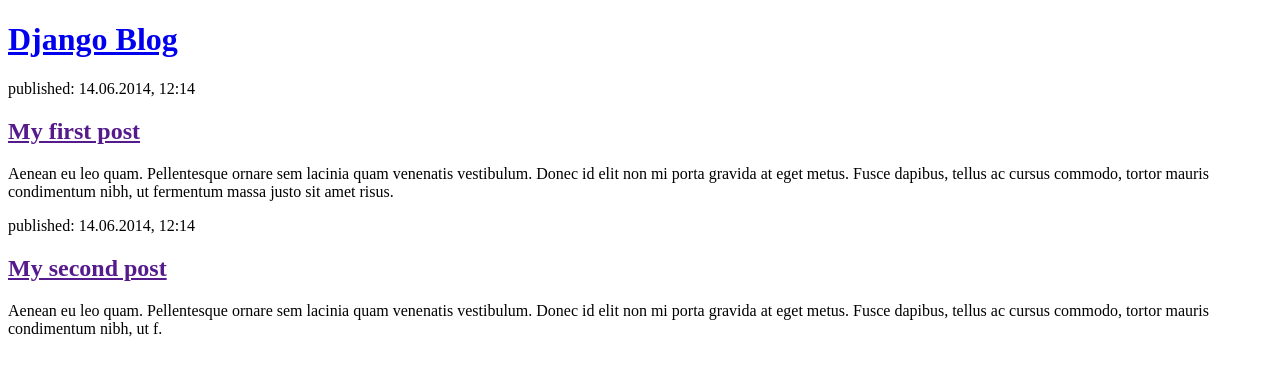
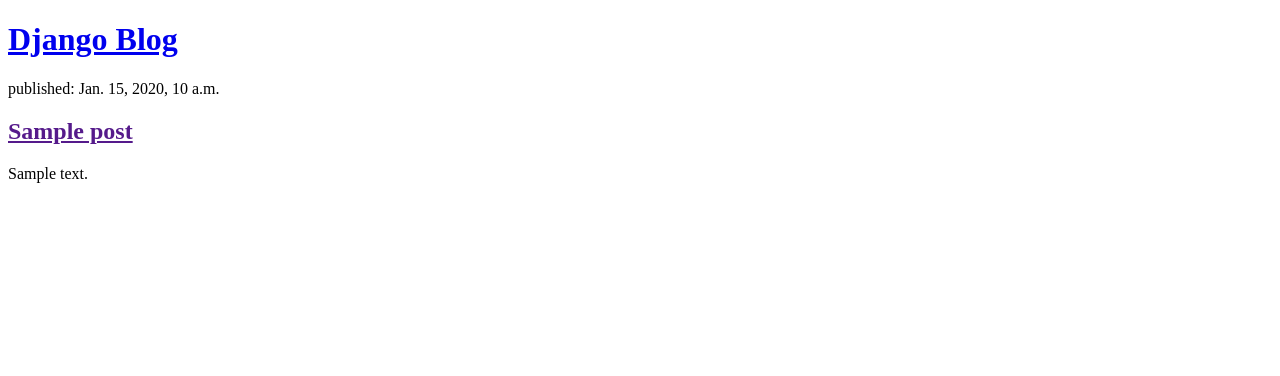
Before and after one commit to ristoxxx/django, a Django app: page / in a window 1280 px wide. Shown: the top 376 px of the page. Run offline with Django 3.2, Linux system fonts and the light colour scheme; tables that the repository leaves empty hold one stand-in row (values such as "Sample post").

Commit message:
Data to wiew comes drom DP

```diff
--- a/blog/templates/blog/post_list.html
+++ b/blog/templates/blog/post_list.html
@@ -8,16 +8,16 @@
             <h1><a href="/">Django Blog</a></h1>
         </header>
 
-        <article>
-            <time>published: 14.06.2014, 12:14</time>
-            <h2><a href="">My first post</a></h2>
-            <p>Aenean eu leo quam. Pellentesque ornare sem lacinia quam venenatis vestibulum. Donec id elit non mi porta gravida at eget metus. Fusce dapibus, tellus ac cursus commodo, tortor mauris condimentum nibh, ut fermentum massa justo sit amet risus.</p>
-        </article>
+        <div>
+            {% for post in posts %}
+                <article>
+                    <time>published: {{ post.published_date }}</time>
+                    <h2><a href="">{{ post.title }}</a></h2>
+                    <p>{{ post.text|linebreaksbr }}</p>
+                </article>
+            {% endfor %}
+        </div>
 
-        <article>
-            <time>published: 14.06.2014, 12:14</time>
-            <h2><a href="">My second post</a></h2>
-            <p>Aenean eu leo quam. Pellentesque ornare sem lacinia quam venenatis vestibulum. Donec id elit non mi porta gravida at eget metus. Fusce dapibus, tellus ac cursus commodo, tortor mauris condimentum nibh, ut f.</p>
-        </article>
+
     </body>
 </html>
--- a/blog/views.py
+++ b/blog/views.py
@@ -1,7 +1,10 @@
 from django.shortcuts import render
+from django.utils import timezone
+from .models import Post
 
 def post_list(request):
+    posts = Post.objects.filter(published_date__lte=timezone.now()).order_by('published_date')
     return render(
-        request, 'blog/post_list.html',{}
+        request, 'blog/post_list.html',{'posts': posts}
     )
 # Create your views here.
```
